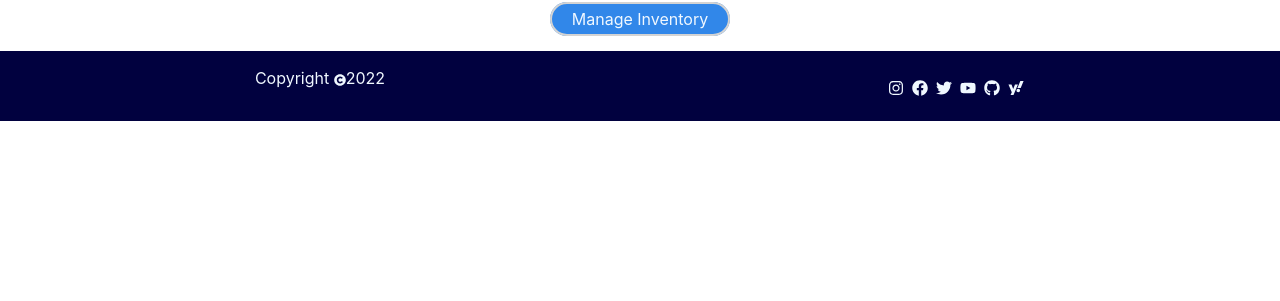
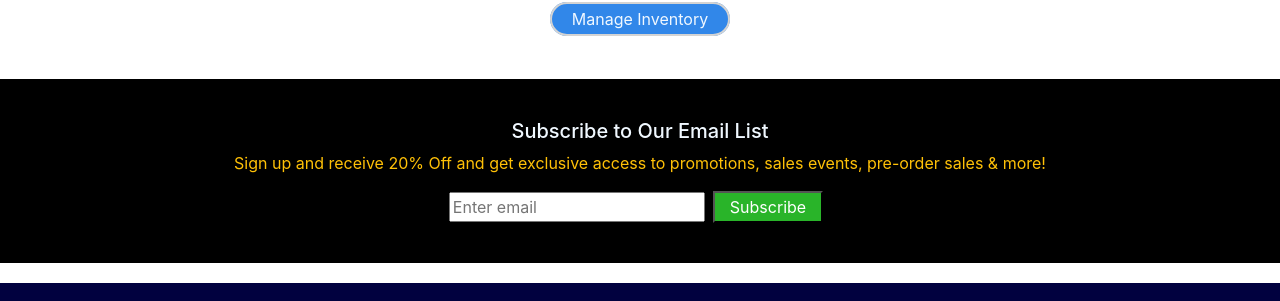
Before and after one commit to Shahariarshadhin/Camping-Cove, a React (Create React App) app: page / in a window 1280 px wide. Shown: the part 865-1166 px from the top of the page. Before the commit the page ends 986 px from the top, so only its background shows below. Built offline with nearby package versions, Linux system fonts and the light colour scheme; no server answers.

Commit message:
added one  extra section in home

```diff
--- a/src/components/Add Item/AddItem.js
+++ b/src/components/Add Item/AddItem.js
@@ -1,4 +1,4 @@
-import React, { useEffect, useState } from 'react';
+/* import React, { useEffect, useState } from 'react';
 import AddItemDetails from '../AddItemDetails/AddItemDetails';
 
 const AddItem = () => {
@@ -26,4 +26,48 @@ const AddItem = () => {
     );
 };
 
+export default AddItem; */
+
+import React from 'react';
+import { useForm } from "react-hook-form";
+
+const AddItem = () => {
+
+    const { register, handleSubmit } = useForm();
+    const onSubmit = data => {
+        const url = `http://localhost:5000/gear`;
+        fetch(url, {
+            method: 'POST',
+            headers: {
+                'content-type': 'application/json'
+            },
+            body: JSON.stringify(data)
+        })
+            .then(res => res.json())
+            .then(result => {
+                console.log(result)
+            })
+
+        console.log(data)
+    };
+
+
+    return (
+        <div>
+
+            <div className='w-50 mx-auto mt-5'>
+                <h3 >Add New Item</h3>
+                <form className='d-flex flex-column ' onSubmit={handleSubmit(onSubmit)}>
+                    <input className='mb-2' placeholder='Name' {...register("name", { required: true, maxLength: 20 })} />
+                    <textarea className='mb-2' placeholder='Description' {...register("description")} />
+                    <input className='mb-2' placeholder='Price' type="number" {...register("price")} />
+                    <input className='mb-2' placeholder='Photo URL' type="text" {...register("img")} />
+                    <input value="Upload Data" type="submit" />
+                </form>
+            </div>
+
+        </div>
+    );
+};
+
 export default AddItem;
--- a/src/components/AddItemDetails/AddItemDetails.js
+++ b/src/components/AddItemDetails/AddItemDetails.js
@@ -1,4 +1,4 @@
-import React from 'react';
+/* import React from 'react';
 
 import { useNavigate } from 'react-router-dom';
 
@@ -26,4 +26,4 @@ const AddItemDetails = ({ gear }) => {
     );
 };
 
-export default AddItemDetails;
+export default AddItemDetails; */
--- a/src/components/Home/Home.css
+++ b/src/components/Home/Home.css
@@ -29,3 +29,15 @@
     color: aliceblue;
 
 }
+
+.subscribe{
+    background-color: black;
+    color: aliceblue;
+    padding: 40px;
+}
+
+.subscribe-btn{
+    background-color: rgb(41, 180, 41);
+    color: white;
+    padding: 2px 15px;
+}
--- a/src/components/Home/Home.js
+++ b/src/components/Home/Home.js
@@ -38,6 +38,12 @@ const Home = () => {
                     <Link to="/inventory">Manage Inventory</Link>
                 </div>
             </div>
+            <div className='mt-5 subscribe'>
+                <h5>Subscribe to Our Email List</h5>
+                <p className='text-warning'>Sign up and receive 20% Off and get exclusive access to promotions, sales events, pre-order sales & more!</p>
+                <input placeholder="Enter email" type="email" name="email" required />
+                <input className='subscribe-btn mx-2 ' type="submit" value="Subscribe" />
+            </div>
             <div>
                 <Footer></Footer>
             </div>
--- a/src/components/Inventory/Inventory.js
+++ b/src/components/Inventory/Inventory.js
@@ -1,30 +1,14 @@
 import React, { useEffect, useState } from 'react';
+import { Link } from 'react-router-dom';
 import Footer from '../Footer/Footer';
 import Gear from '../Gear/Gear';
 import './Inventory.css';
-import { useForm } from "react-hook-form";
+
 
 const Inventory = () => {
 
     const [gears, setGears] = useState([]);
 
-    const { register, handleSubmit } = useForm();
-    const onSubmit = data => {
-        const url = `http://localhost:5000/gear`;
-        fetch(url, {
-            method: 'POST',
-            headers: {
-                'content-type': 'application/json'
-            },
-            body: JSON.stringify(data)
-        })
-            .then(res => res.json())
-            .then(result => {
-                console.log(result)
-            })
-
-        console.log(data)
-    };
 
 
     useEffect(() => {
@@ -45,20 +29,18 @@ const Inventory = () => {
                         gear={gear}
 
 
+
                     ></Gear>)
                 }
+
             </div>
 
-            <div className='w-50 mx-auto mt-5'>
-                <h3 >Add New Item</h3>
-                <form className='d-flex flex-column ' onSubmit={handleSubmit(onSubmit)}>
-                    <input className='mb-2' placeholder='Name' {...register("name", { required: true, maxLength: 20 })} />
-                    <textarea className='mb-2' placeholder='Description' {...register("description")} />
-                    <input className='mb-2' placeholder='Price' type="number" {...register("price")} />
-                    <input className='mb-2' placeholder='Photo URL' type="text" {...register("img")} />
-                    <input value="Add New Item" type="submit" />
-                </form>
+
+            <div className='link-btn'>
+                <Link to="/addItem">Add New Item</Link>
             </div>
+
+
 
             <Footer></Footer>
 
```
